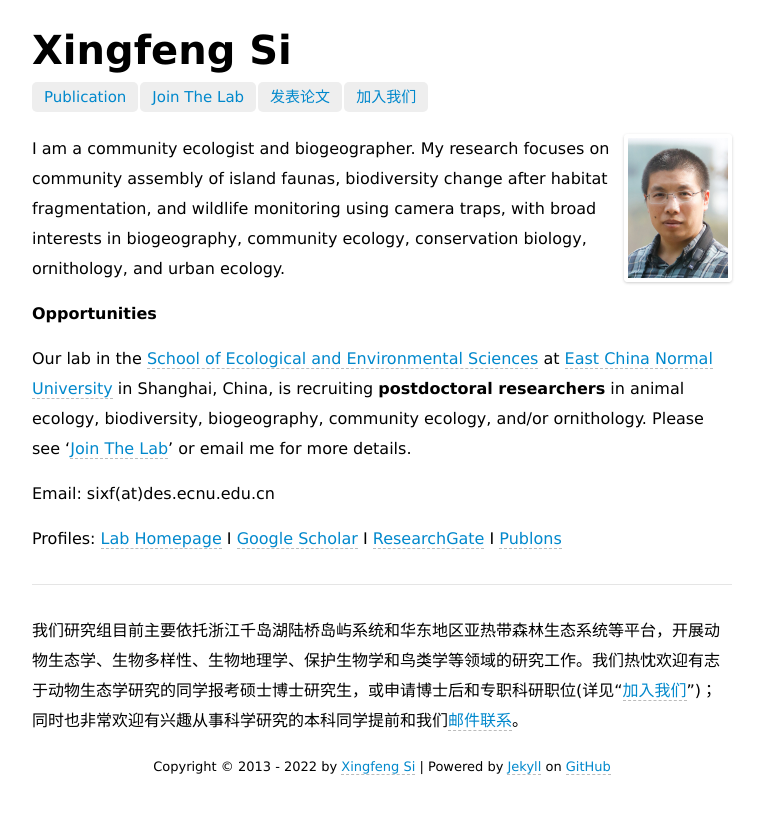
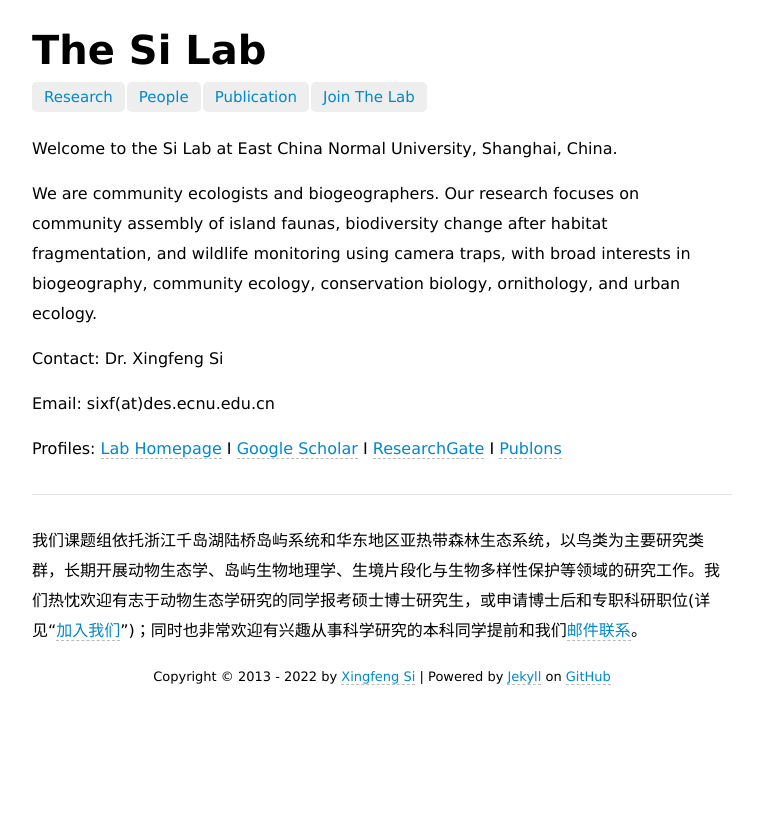
Before and after one commit to sixf/sixf.github.io, a Jekyll site: the page built from index.md, in a window 1280 px wide. Shown: the top 814 px of the page, without its empty margins (258-1022 px from the left). Built offline with Jekyll 4.4.1, drawn with Linux system fonts in a browser that asks for light colours.

Commit message:
update people

```diff
--- a/_layouts/home.html
+++ b/_layouts/home.html
@@ -43,12 +43,12 @@
 </head>
 <body>
   <div class="container">
-  <h1 class="sitename">Xingfeng Si</h1>
+  <h1 class="sitename">The Si Lab</h1>
   <ul class="nav pills">
+  <li><a href="/en/research/">Research</a></li>
+  <li><a href="/en/people/">People</a></li>
   <li><a href="/en/publication">Publication</a></li>
   <li><a href="/en/join/">Join The Lab</a></li>
-  <li><a href="/cn/publication/">发表论文</a></li>
-  <li><a href="/cn/join/">加入我们</a></li>
 </ul>
 {% if page.avatar %} <p><img src="/files/images/avatar.jpg" title="Xingfeng Si" align="right" /></p> {% endif %}
 {{ content }}
--- a/index.md
+++ b/index.md
@@ -2,13 +2,11 @@
 layout: home
 ---
 
-<p><img src="http://sixf.org/files/images/avatar.jpg" width="100" title="Xingfeng Si" align="right" /></p>
+Welcome to the Si Lab at East China Normal University, Shanghai, China.
 
-I am a community ecologist and biogeographer. My research focuses on community assembly of island faunas, biodiversity change after habitat fragmentation, and wildlife monitoring using camera traps, with broad interests in biogeography, community ecology, conservation biology, ornithology, and urban ecology.
+We are community ecologists and biogeographers. Our research focuses on community assembly of island faunas, biodiversity change after habitat fragmentation, and wildlife monitoring using camera traps, with broad interests in biogeography, community ecology, conservation biology, ornithology, and urban ecology.
 
-**Opportunities**
-
-Our lab in the [School of Ecological and Environmental Sciences](http://www.sees.ecnu.edu.cn) at [East China Normal University](http://www.ecnu.edu.cn) in Shanghai, China, is recruiting **postdoctoral researchers** in animal ecology, biodiversity, biogeography, community ecology, and/or ornithology. Please see '[Join The Lab](http://sixf.org/en/join/)' or email me for more details.
+Contact: Dr. Xingfeng Si
 
 Email: sixf(at)des.ecnu.edu.cn
 
@@ -16,4 +14,4 @@ Profiles: [Lab Homepage](https://faculty.ecnu.edu.cn/_s31/sxf2/main.psp) I [Goog
 
 ---
 
-我们研究组目前主要依托浙江千岛湖陆桥岛屿系统和华东地区亚热带森林生态系统等平台，开展动物生态学、生物多样性、生物地理学、保护生物学和鸟类学等领域的研究工作。我们热忱欢迎有志于动物生态学研究的同学报考硕士博士研究生，或申请博士后和专职科研职位(详见“[加入我们](http://sixf.org/cn/join/)”)；同时也非常欢迎有兴趣从事科学研究的本科同学提前和我们[邮件联系](mailto:sixf@des.ecnu.edu.cn)。
+我们课题组依托浙江千岛湖陆桥岛屿系统和华东地区亚热带森林生态系统，以鸟类为主要研究类群，长期开展动物生态学、岛屿生物地理学、生境片段化与生物多样性保护等领域的研究工作。我们热忱欢迎有志于动物生态学研究的同学报考硕士博士研究生，或申请博士后和专职科研职位(详见“[加入我们](http://sixf.org/cn/join/)”)；同时也非常欢迎有兴趣从事科学研究的本科同学提前和我们[邮件联系](mailto:sixf@des.ecnu.edu.cn)。
```
Also changed, not shown: files/images/people/hanpeng.jpg (added), files/images/people/kangyi.jpg (added), files/images/people/liuxiangxu.jpg (added), files/images/people/liwande.png (added), files/images/people/wangduorun.jpg (added), files/images/people/wangrui.jpg (added), files/images/people/wangyue.jpg (added), files/images/people/weiguangpeng.jpg (added), files/images/people/wuchenxiao.jpg (added), files/images/people/yangyangheshan.jpg (added), files/images/people/zengdi.jpg (added), files/images/people/zhaoyuhao.jpg (added).
